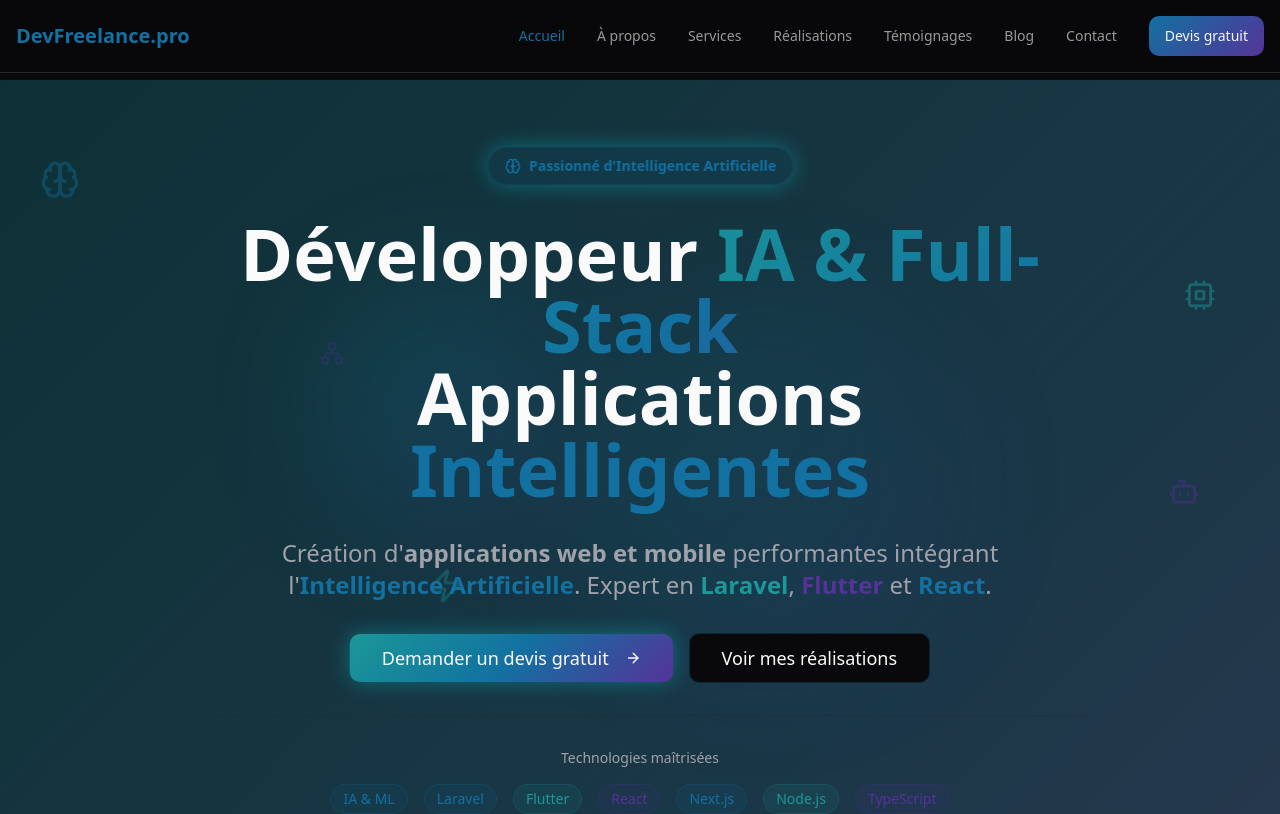
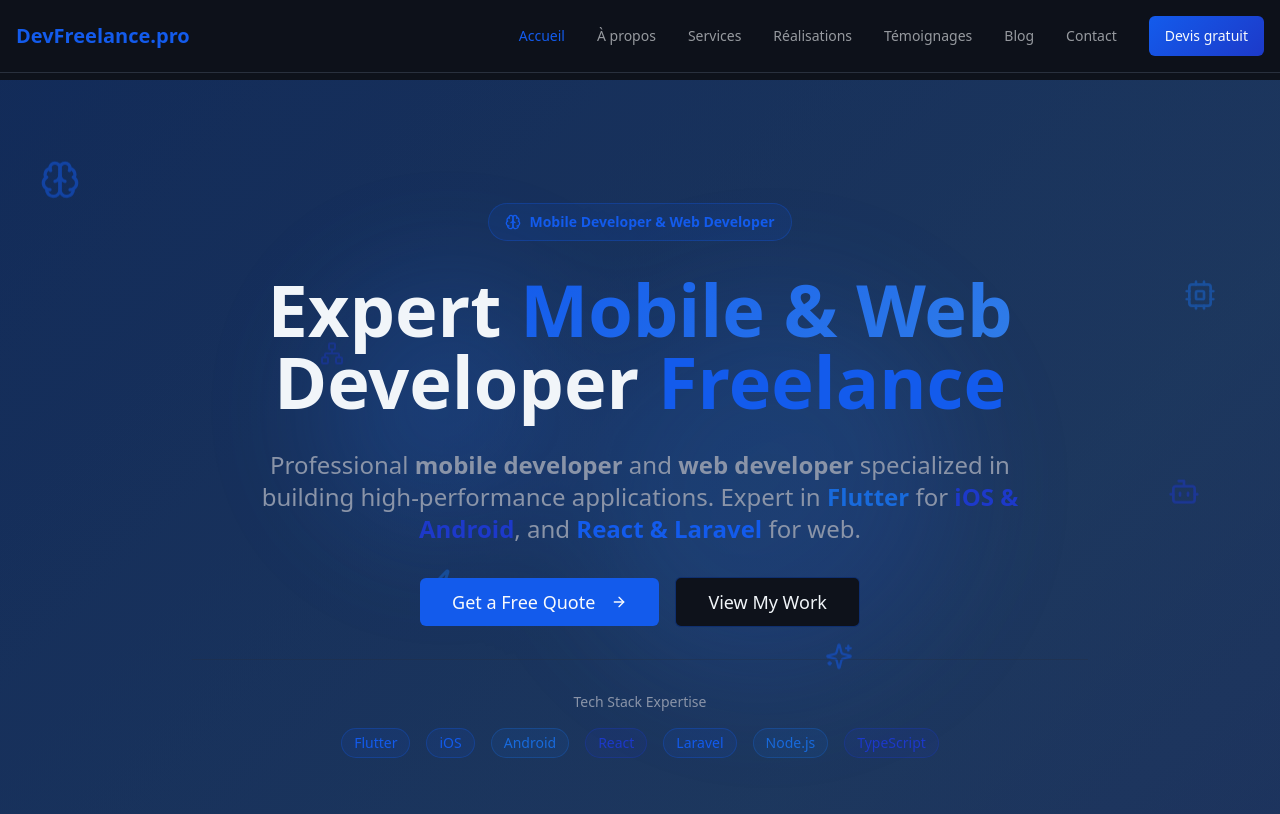
Before and after one commit to sergeahouansinou/sergeahouansinou.github.io, a React (Vite) app: page / in a window 1280 px wide. Shown: the top 814 px of the page. Built offline with nearby package versions, Linux system fonts and the light colour scheme.

Commit message:
Refactor: Improve SEO and visual design

```diff
--- a/src/components/Hero.tsx
+++ b/src/components/Hero.tsx
@@ -24,57 +24,57 @@ const Hero = () => {
 
       {/* Floating AI Icons */}
       <div className="absolute top-20 left-10 animate-float">
-        <Brain className="text-primary w-10 h-10 opacity-40 drop-shadow-glow" />
+        <Brain className="text-primary w-10 h-10 opacity-50" />
       </div>
       <div className="absolute top-1/4 right-16 animate-float" style={{ animationDelay: '0.5s' }}>
-        <Cpu className="text-accent w-8 h-8 opacity-50 drop-shadow-glow" />
+        <Cpu className="text-accent w-8 h-8 opacity-50" />
       </div>
       <div className="absolute top-1/3 left-1/4 animate-float" style={{ animationDelay: '1s' }}>
-        <Network className="text-secondary w-6 h-6 opacity-30" />
+        <Network className="text-secondary w-6 h-6 opacity-40" />
       </div>
       <div className="absolute bottom-1/4 right-1/3 animate-float" style={{ animationDelay: '1.5s' }}>
-        <Sparkles className="text-primary w-7 h-7 opacity-40" />
+        <Sparkles className="text-primary w-7 h-7 opacity-50" />
       </div>
       <div className="absolute bottom-1/3 left-1/3 animate-float" style={{ animationDelay: '2s' }}>
-        <Zap className="text-accent w-9 h-9 opacity-35 drop-shadow-glow" />
+        <Zap className="text-accent w-9 h-9 opacity-45" />
       </div>
       <div className="absolute top-1/2 right-20 animate-float" style={{ animationDelay: '2.5s' }}>
-        <Bot className="text-secondary w-8 h-8 opacity-40" />
+        <Bot className="text-secondary w-8 h-8 opacity-50" />
       </div>
 
       <div className="relative z-10 container mx-auto px-4 text-center">
         <div className="max-w-4xl mx-auto space-y-8 animate-slide-in">
-          {/* AI Badge */}
-          <div className="inline-flex items-center gap-2 px-4 py-2 rounded-full bg-primary/10 border border-primary/20 backdrop-blur-sm animate-neural-pulse">
+          {/* Developer Badge */}
+          <div className="inline-flex items-center gap-2 px-4 py-2 rounded-full bg-primary/10 border border-primary/30">
             <Brain className="w-4 h-4 text-primary" />
-            <span className="text-sm font-semibold text-primary">Passionné d'Intelligence Artificielle</span>
+            <span className="text-sm font-semibold text-primary">Mobile Developer & Web Developer</span>
           </div>
 
           <h1 className="text-5xl md:text-7xl font-bold leading-tight">
-            <span className="text-foreground">Développeur</span>{" "}
-            <span className="bg-gradient-ai bg-clip-text text-transparent animate-gradient-shift bg-[length:200%_200%]">
-              IA & Full-Stack
+            <span className="text-foreground">Expert</span>{" "}
+            <span className="bg-gradient-ai bg-clip-text text-transparent bg-[length:200%_200%]">
+              Mobile & Web
             </span>
             <br />
-            <span className="text-foreground">Applications</span>{" "}
-            <span className="text-primary drop-shadow-glow">Intelligentes</span>
+            <span className="text-foreground">Developer</span>{" "}
+            <span className="text-primary">Freelance</span>
           </h1>
 
           <p className="text-xl md:text-2xl text-muted-foreground max-w-3xl mx-auto leading-relaxed">
-            Création d'<strong>applications web et mobile</strong> performantes intégrant l'<span className="text-primary font-semibold">Intelligence Artificielle</span>.
-            Expert en <span className="text-accent font-semibold">Laravel</span>,{" "}
-            <span className="text-secondary font-semibold">Flutter</span> et{" "}
-            <span className="text-primary font-semibold">React</span>.
+            Professional <strong>mobile developer</strong> and <strong>web developer</strong> specialized in building high-performance applications.
+            Expert in <span className="text-accent font-semibold">Flutter</span> for{" "}
+            <span className="text-secondary font-semibold">iOS & Android</span>, and{" "}
+            <span className="text-primary font-semibold">React & Laravel</span> for web.
           </p>
 
           <div className="flex flex-col sm:flex-row gap-4 justify-center items-center">
             <Button
               size="lg"
-              className="bg-gradient-ai hover:shadow-neural text-lg px-8 py-6 animate-neural-pulse border-0"
+              className="bg-primary hover:bg-primary/90 text-lg px-8 py-6"
               asChild
             >
               <Link to="/contact">
-                Demander un devis gratuit
+                Get a Free Quote
                 <ArrowRight className="ml-2 w-5 h-5" />
               </Link>
             </Button>
@@ -82,26 +82,26 @@ const Hero = () => {
             <Button
               variant="outline"
               size="lg"
-              className="text-lg px-8 py-6 border-primary/30 hover:border-primary hover:bg-primary/10 backdrop-blur-sm"
+              className="text-lg px-8 py-6 border-primary/40 hover:border-primary hover:bg-primary/10"
               asChild
             >
               <Link to="/portfolio">
-                Voir mes réalisations
+                View My Work
               </Link>
             </Button>
           </div>
 
           {/* Tech Stack */}
           <div className="pt-8 border-t border-border/30">
-            <p className="text-sm text-muted-foreground mb-4">Technologies maîtrisées</p>
+            <p className="text-sm text-muted-foreground mb-4">Tech Stack Expertise</p>
             <div className="flex flex-wrap justify-center gap-4 text-sm">
-              <span className="px-3 py-1 rounded-full bg-primary/10 border border-primary/20 text-primary font-medium backdrop-blur-sm">IA & ML</span>
-              <span className="px-3 py-1 rounded-full bg-primary/10 border border-primary/20 text-primary font-medium backdrop-blur-sm">Laravel</span>
-              <span className="px-3 py-1 rounded-full bg-accent/10 border border-accent/20 text-accent font-medium backdrop-blur-sm">Flutter</span>
-              <span className="px-3 py-1 rounded-full bg-secondary/10 border border-secondary/20 text-secondary font-medium backdrop-blur-sm">React</span>
-              <span className="px-3 py-1 rounded-full bg-primary/10 border border-primary/20 text-primary font-medium backdrop-blur-sm">Next.js</span>
-              <span className="px-3 py-1 rounded-full bg-accent/10 border border-accent/20 text-accent font-medium backdrop-blur-sm">Node.js</span>
-              <span className="px-3 py-1 rounded-full bg-secondary/10 border border-secondary/20 text-secondary font-medium backdrop-blur-sm">TypeScript</span>
+              <span className="px-3 py-1 rounded-full bg-primary/10 border border-primary/30 text-primary font-medium">Flutter</span>
+              <span className="px-3 py-1 rounded-full bg-primary/10 border border-primary/30 text-primary font-medium">iOS</span>
+              <span className="px-3 py-1 rounded-full bg-accent/10 border border-accent/30 text-accent font-medium">Android</span>
+              <span className="px-3 py-1 rounded-full bg-secondary/10 border border-secondary/30 text-secondary font-medium">React</span>
+              <span className="px-3 py-1 rounded-full bg-primary/10 border border-primary/30 text-primary font-medium">Laravel</span>
+              <span className="px-3 py-1 rounded-full bg-accent/10 border border-accent/30 text-accent font-medium">Node.js</span>
+              <span className="px-3 py-1 rounded-full bg-secondary/10 border border-secondary/30 text-secondary font-medium">TypeScript</span>
             </div>
           </div>
         </div>
--- a/src/components/SEOHead.tsx
+++ b/src/components/SEOHead.tsx
@@ -10,9 +10,9 @@ interface SEOHeadProps {
 }
 
 const SEOHead = ({
-  title = "Développeur Freelance | Applications Web & Mobile Sur Mesure | Laravel, Flutter, React",
-  description = "Développeur freelance expert en création d'applications web et mobile. Laravel, Flutter, React. Devis gratuit pour votre projet sur mesure. PME, start-ups, indépendants.",
-  keywords = "développeur freelance, application mobile, développement web, Laravel, Flutter, React, application sur mesure, développeur indépendant, création app, développement sur-mesure",
+  title = "Mobile Developer & Web Developer | Expert Freelance | Laravel, Flutter, React",
+  description = "Professional mobile developer and web developer freelance. Expert in iOS, Android, and web applications. Laravel, Flutter, React. Custom solutions for businesses and startups.",
+  keywords = "mobile developer, web developer, mobile app developer, web application developer, freelance developer, iOS developer, Android developer, Flutter developer, React developer, Laravel developer, custom app development, application development",
   image = "/og-image.jpg",
   url = "https://devfreelance.pro",
   type = "website"
@@ -71,14 +71,19 @@ const SEOHead = ({
         "https://linkedin.com/in/devfreelance"
       ],
       "knowsAbout": [
-        "Développement Web",
-        "Applications Mobile",
+        "Mobile Development",
+        "Web Development",
+        "Mobile App Developer",
+        "Web Application Developer",
+        "iOS Development",
+        "Android Development",
         "Laravel",
         "Flutter",
         "React",
         "JavaScript",
         "TypeScript",
-        "Node.js"
+        "Node.js",
+        "Full Stack Development"
       ],
       "makesOffer": {
         "@type": "Offer",
--- a/src/components/ui/card.tsx
+++ b/src/components/ui/card.tsx
@@ -9,7 +9,7 @@ const Card = React.forwardRef<
   <div
     ref={ref}
     className={cn(
-      "rounded-lg border bg-card text-card-foreground shadow-sm",
+      "rounded-lg border bg-card text-card-foreground",
       className
     )}
     {...props}
--- a/src/data/site.json
+++ b/src/data/site.json
@@ -2,9 +2,9 @@
   "site": {
     "name": "DevFreelance.pro",
     "owner": "Serge AHOUANSINOU",
-    "title": "Développeur Freelance | Applications Web & Mobile Sur Mesure | Laravel, Flutter, React",
-    "description": "Développeur freelance expert en création d'applications web et mobile. Laravel, Flutter, React. Devis gratuit pour votre projet sur mesure. PME, start-ups, indépendants.",
-    "keywords": "développeur freelance, application mobile, développement web, Laravel, Flutter, React, application sur mesure, développeur indépendant, création app, développement sur-mesure",
+    "title": "Mobile Developer & Web Developer | Expert Freelance | iOS, Android, Web Apps",
+    "description": "Professional mobile developer and web developer freelance. Expert in building iOS, Android, and web applications. Custom mobile and web solutions with Laravel, Flutter, React.",
+    "keywords": "mobile developer, web developer, mobile app developer, web application developer, freelance mobile developer, freelance web developer, iOS developer, Android developer, Flutter developer, React developer, Laravel developer, custom app development",
     "contact": {
       "email": "contact@devfreelance.pro",
       "phone": "+33 6 12 34 56 78",
--- a/src/index.css
+++ b/src/index.css
@@ -8,54 +8,52 @@ All colors MUST be HSL.
 
 @layer base {
   :root {
-    --background: 240 10% 3.9%;
-    --foreground: 0 0% 98%;
+    --background: 220 30% 8%;
+    --foreground: 210 40% 96%;
 
-    --card: 240 10% 3.9%;
-    --card-foreground: 0 0% 98%;
+    --card: 220 25% 10%;
+    --card-foreground: 210 40% 96%;
 
-    --popover: 240 10% 3.9%;
-    --popover-foreground: 0 0% 98%;
+    --popover: 220 25% 10%;
+    --popover-foreground: 210 40% 96%;
 
-    --primary: 200 80% 35%;
-    --primary-foreground: 0 0% 98%;
+    --primary: 220 85% 50%;
+    --primary-foreground: 210 40% 98%;
 
-    --secondary: 260 50% 40%;
-    --secondary-foreground: 0 0% 98%;
+    --secondary: 230 75% 45%;
+    --secondary-foreground: 210 40% 98%;
 
-    --muted: 240 3.7% 15.9%;
-    --muted-foreground: 240 5% 64.9%;
+    --muted: 220 20% 15%;
+    --muted-foreground: 220 15% 60%;
 
-    --accent: 180 70% 35%;
-    --accent-foreground: 0 0% 98%;
+    --accent: 215 80% 48%;
+    --accent-foreground: 210 40% 98%;
 
     --destructive: 0 62.8% 30.6%;
-    --destructive-foreground: 0 0% 98%;
+    --destructive-foreground: 210 40% 98%;
 
-    --border: 240 3.7% 15.9%;
-    --input: 240 3.7% 15.9%;
-    --ring: 200 80% 35%;
+    --border: 220 20% 20%;
+    --input: 220 20% 18%;
+    --ring: 220 85% 50%;
 
-    --radius: 0.75rem;
+    --radius: 0.5rem;
 
-    /* AI-themed colors and effects */
-    --ai-cyan: 180 70% 35%;
-    --ai-blue: 200 80% 35%;
-    --ai-purple: 260 50% 40%;
-    --ai-pink: 320 60% 45%;
+    /* Night blue themed colors */
+    --night-blue: 220 85% 50%;
+    --night-blue-dark: 220 75% 35%;
+    --night-blue-light: 215 80% 60%;
+    --sparkle: 200 90% 55%;
 
-    /* Custom gradients */
-    --gradient-primary: linear-gradient(135deg, hsl(200 80% 35%), hsl(260 50% 40%));
-    --gradient-secondary: linear-gradient(135deg, hsl(240 10% 3.9%), hsl(240 3.7% 15.9%));
-    --gradient-ai: linear-gradient(135deg, hsl(180 70% 35%), hsl(200 80% 35%), hsl(260 50% 40%));
-    --gradient-neural: linear-gradient(90deg, hsl(180 70% 35% / 0.08), hsl(260 50% 40% / 0.08));
+    /* Flat gradients without shadows */
+    --gradient-primary: linear-gradient(135deg, hsl(220 85% 50%), hsl(230 75% 45%));
+    --gradient-secondary: linear-gradient(135deg, hsl(220 30% 8%), hsl(220 25% 12%));
+    --gradient-ai: linear-gradient(135deg, hsl(220 85% 50%), hsl(215 80% 55%), hsl(230 75% 45%));
+    --gradient-neural: linear-gradient(90deg, hsl(220 85% 50% / 0.05), hsl(230 75% 45% / 0.05));
 
-    /* Glows and shadows */
-    --glow-primary: 0 0 30px hsl(200 80% 35% / 0.3);
-    --glow-cyan: 0 0 40px hsl(180 70% 35% / 0.4);
-    --glow-purple: 0 0 40px hsl(260 50% 40% / 0.4);
-    --shadow-card: 0 10px 40px -10px hsl(200 80% 35% / 0.15);
-    --shadow-neural: 0 0 60px hsl(180 70% 35% / 0.2);
+    /* Sparkle effects for flat design */
+    --sparkle-primary: hsl(220 85% 50%);
+    --sparkle-secondary: hsl(215 80% 55%);
+    --sparkle-accent: hsl(200 90% 55%);
 
     --transition-smooth: all 0.3s cubic-bezier(0.4, 0, 0.2, 1);
 
--- a/src/pages/Home.tsx
+++ b/src/pages/Home.tsx
@@ -80,9 +80,9 @@ const Home = () => {
 
   return (
     <Layout
-      title="Développeur Freelance | Applications Web & Mobile | Laravel, Flutter, React"
-      description="Développeur freelance spécialisé en applications web et mobile. Laravel, Flutter, React. Devis gratuit pour votre projet sur mesure. PME, start-ups, indépendants."
-      keywords="développeur freelance, application mobile, développement web, Laravel, Flutter, React, application sur mesure, développeur indépendant"
+      title="Mobile Developer & Web Developer | Expert Freelance | iOS, Android, Web Apps"
+      description="Professional mobile developer and web developer. Expert in iOS, Android, and web applications. Custom mobile and web solutions with Flutter, React, Laravel."
+      keywords="mobile developer, web developer, mobile app developer, web application developer, freelance mobile developer, iOS developer, Android developer, Flutter developer, React developer, Laravel developer"
     >
       <Hero />
 
@@ -109,9 +109,9 @@ const Home = () => {
 
           <div className="grid grid-cols-1 md:grid-cols-2 lg:grid-cols-4 gap-8">
             {services.map((service, index) => (
-              <Card key={index} className="group hover:shadow-neural transition-all duration-300 hover:-translate-y-2 backdrop-blur-sm bg-card/80 border-primary/10 hover:border-primary/30">
+              <Card key={index} className="group transition-all duration-300 hover:-translate-y-1 bg-card border-primary/20 hover:border-primary/40">
                 <CardContent className="p-6 text-center">
-                  <div className="w-16 h-16 bg-gradient-ai/10 rounded-full flex items-center justify-center mx-auto mb-4 group-hover:bg-gradient-ai/20 transition-all group-hover:shadow-glow animate-neural-pulse">
+                  <div className="w-16 h-16 bg-primary/10 rounded-full flex items-center justify-center mx-auto mb-4 group-hover:bg-primary/20 transition-all">
                     <service.icon className="w-8 h-8 text-primary" />
                   </div>
                   <h3 className="text-xl font-semibold mb-3">{service.title}</h3>
@@ -153,7 +153,7 @@ const Home = () => {
           <div className="grid grid-cols-1 md:grid-cols-2 lg:grid-cols-4 gap-8">
             {benefits.map((benefit, index) => (
               <div key={index} className="text-center space-y-4 group">
-                <div className="w-20 h-20 bg-gradient-ai/10 rounded-full flex items-center justify-center mx-auto group-hover:shadow-glow transition-all group-hover:scale-110 animate-neural-pulse">
+                <div className="w-20 h-20 bg-primary/10 rounded-full flex items-center justify-center mx-auto transition-all group-hover:scale-105">
                   <benefit.icon className="w-10 h-10 text-primary" />
                 </div>
                 <h3 className="text-xl font-semibold">{benefit.title}</h3>
--- a/tailwind.config.ts
+++ b/tailwind.config.ts
@@ -89,30 +89,26 @@ export default {
 					'0%, 100%': { transform: 'translateY(0px)' },
 					'50%': { transform: 'translateY(-10px)' }
 				},
-				'glow': {
-					'0%, 100%': { boxShadow: 'var(--glow-primary)' },
-					'50%': { boxShadow: 'var(--glow-cyan)' }
-				},
 				'slide-in': {
 					'0%': { opacity: '0', transform: 'translateY(30px)' },
 					'100%': { opacity: '1', transform: 'translateY(0)' }
 				},
 				'pulse-glow': {
 					'0%, 100%': { opacity: '1' },
-					'50%': { opacity: '0.5' }
+					'50%': { opacity: '0.8' }
 				},
 				'gradient-shift': {
 					'0%, 100%': { backgroundPosition: '0% 50%' },
 					'50%': { backgroundPosition: '100% 50%' }
 				},
-				'neural-pulse': {
+				'sparkle': {
 					'0%, 100%': {
-						boxShadow: '0 0 20px hsl(180 100% 50% / 0.3)',
+						opacity: '0.8',
 						transform: 'scale(1)'
 					},
 					'50%': {
-						boxShadow: '0 0 40px hsl(260 60% 60% / 0.5)',
-						transform: 'scale(1.05)'
+						opacity: '1',
+						transform: 'scale(1.1)'
 					}
 				}
 			},
@@ -120,22 +116,16 @@ export default {
 				'accordion-down': 'accordion-down 0.2s ease-out',
 				'accordion-up': 'accordion-up 0.2s ease-out',
 				'float': 'float 3s ease-in-out infinite',
-				'glow': 'glow 2s ease-in-out infinite alternate',
 				'slide-in': 'slide-in 0.6s ease-out',
 				'pulse-glow': 'pulse-glow 2s ease-in-out infinite',
 				'gradient-shift': 'gradient-shift 3s ease infinite',
-				'neural-pulse': 'neural-pulse 3s ease-in-out infinite'
+				'sparkle': 'sparkle 2s ease-in-out infinite'
 			},
 			backgroundImage: {
 				'gradient-primary': 'var(--gradient-primary)',
 				'gradient-secondary': 'var(--gradient-secondary)',
 				'gradient-ai': 'var(--gradient-ai)',
 				'gradient-neural': 'var(--gradient-neural)'
-			},
-			boxShadow: {
-				'card': 'var(--shadow-card)',
-				'glow': 'var(--glow-primary)',
-				'neural': 'var(--shadow-neural)'
 			},
 			transitionProperty: {
 				'smooth': 'var(--transition-smooth)'
```
